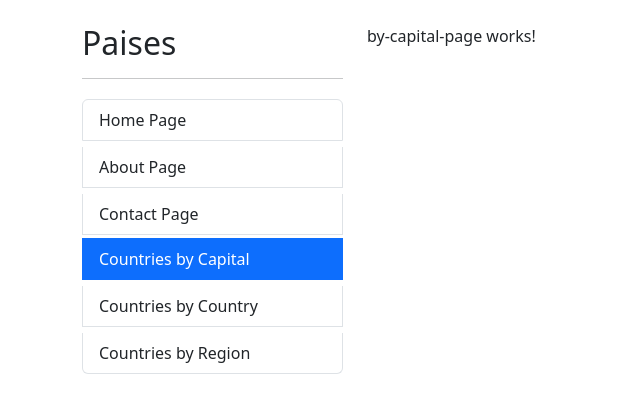
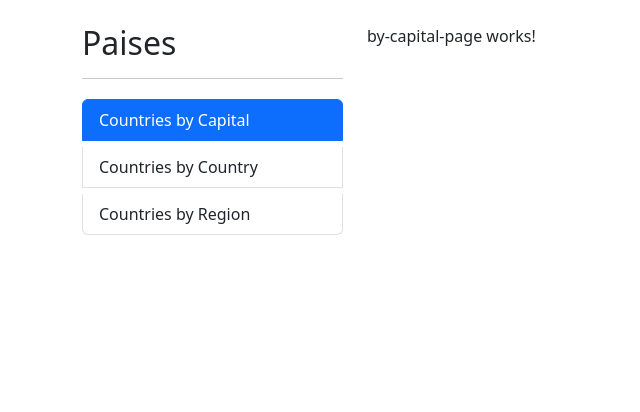
Before and after one commit to S4vi0r17/Angular, an Angular app in the folder 03-country-app/: page /countries/by-capital in a window 1280 px wide. Shown: the top 412 px of the page, without its empty margins (0-640 px from the left). Built offline with nearby package versions, Linux system fonts and the light colour scheme.

Commit message:
Refactor aside component to remove commented out code and add cursor pointer to list items

```diff
--- a/03-country-app/src/app/countries/countries-routing.module.ts
+++ b/03-country-app/src/app/countries/countries-routing.module.ts
@@ -21,6 +21,10 @@ const routes: Routes = [
     {
         path: 'by/:id',
         component: CountryPageComponent
+    },
+    {
+        path: '**',
+        redirectTo: 'by-capital'
     }
 ]
 
--- a/03-country-app/src/app/shared/components/aside/aside.component.html
+++ b/03-country-app/src/app/shared/components/aside/aside.component.html
@@ -3,7 +3,7 @@
 <hr />
 
 <ul class="list-group">
-  <li
+  <!-- <li
     routerLink=""
     routerLinkActive="active"
     [routerLinkActiveOptions]="{ exact: true }"
@@ -24,7 +24,7 @@
     class="list-group-item cursor-pointer"
   >
     Contact Page
-  </li>
+  </li> -->
   <li
     routerLink="countries/by-capital"
     routerLinkActive="active"
```
Also changed, not shown: 03-country-app/src/app/app-routing.module.ts (+5 -5 lines).
